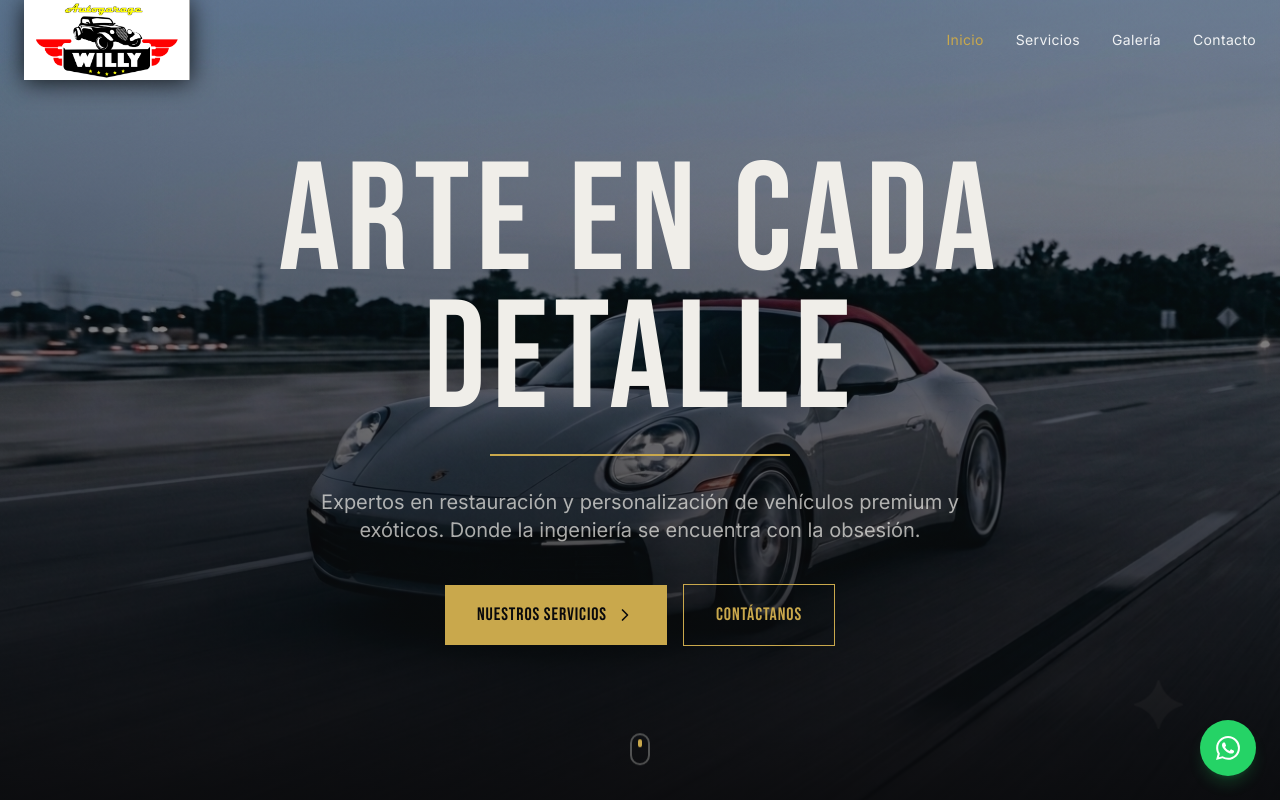
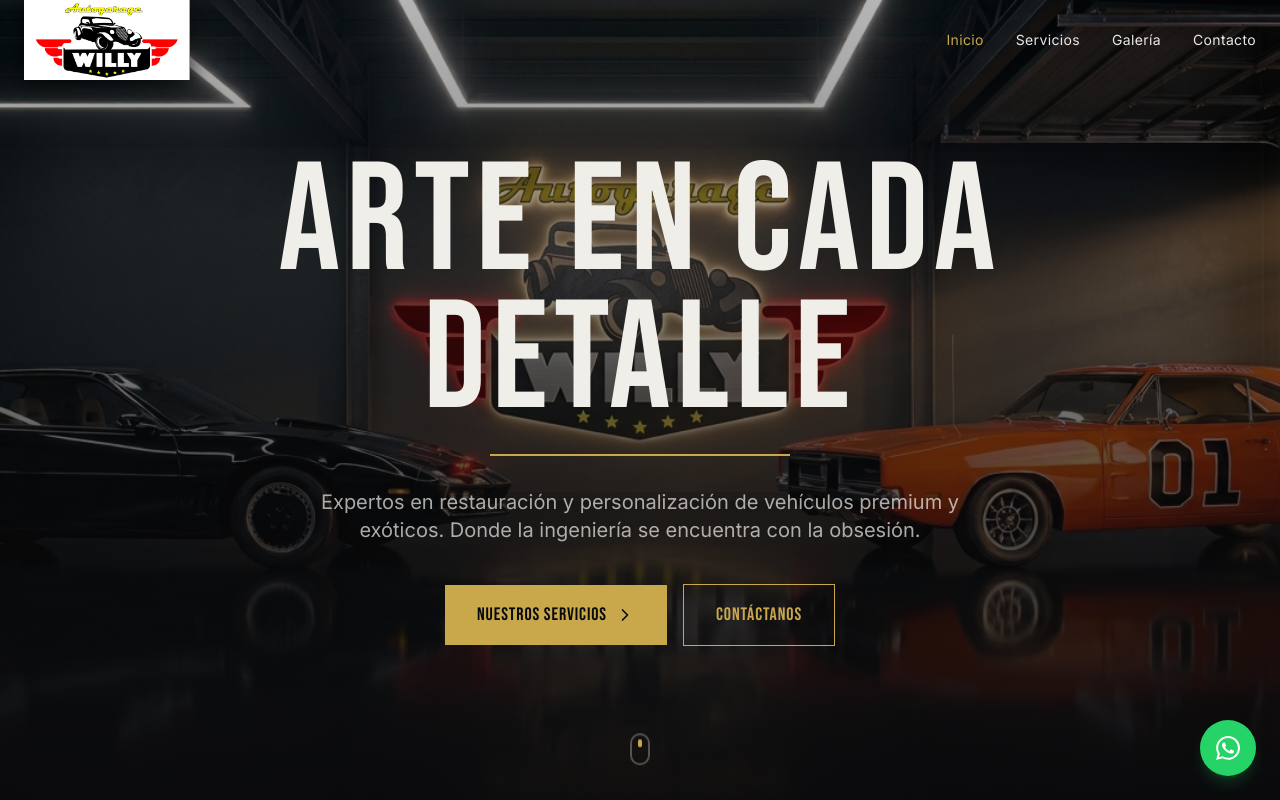
Before and after one commit to AlanF611/autogarage-willy, a React (Vite) app: page / in a window 1280 px wide. Shown: the top 800 px of the page. Built offline with nearby package versions, Linux system fonts and the light colour scheme.

Commit message:
Update Home.tsx

```diff
--- a/src/pages/Home.tsx
+++ b/src/pages/Home.tsx
@@ -67,7 +67,7 @@ export default function Home() {
       {/* HERO */}
       <section className="relative min-h-screen flex items-center justify-center overflow-hidden">
         <motion.img
-          src="/img/hero.png"
+          src="/img/hero2.png"
           alt="Hero background"
           className="absolute inset-0 w-full h-full object-cover"
           initial={{ scale: 1.1 }}
```
